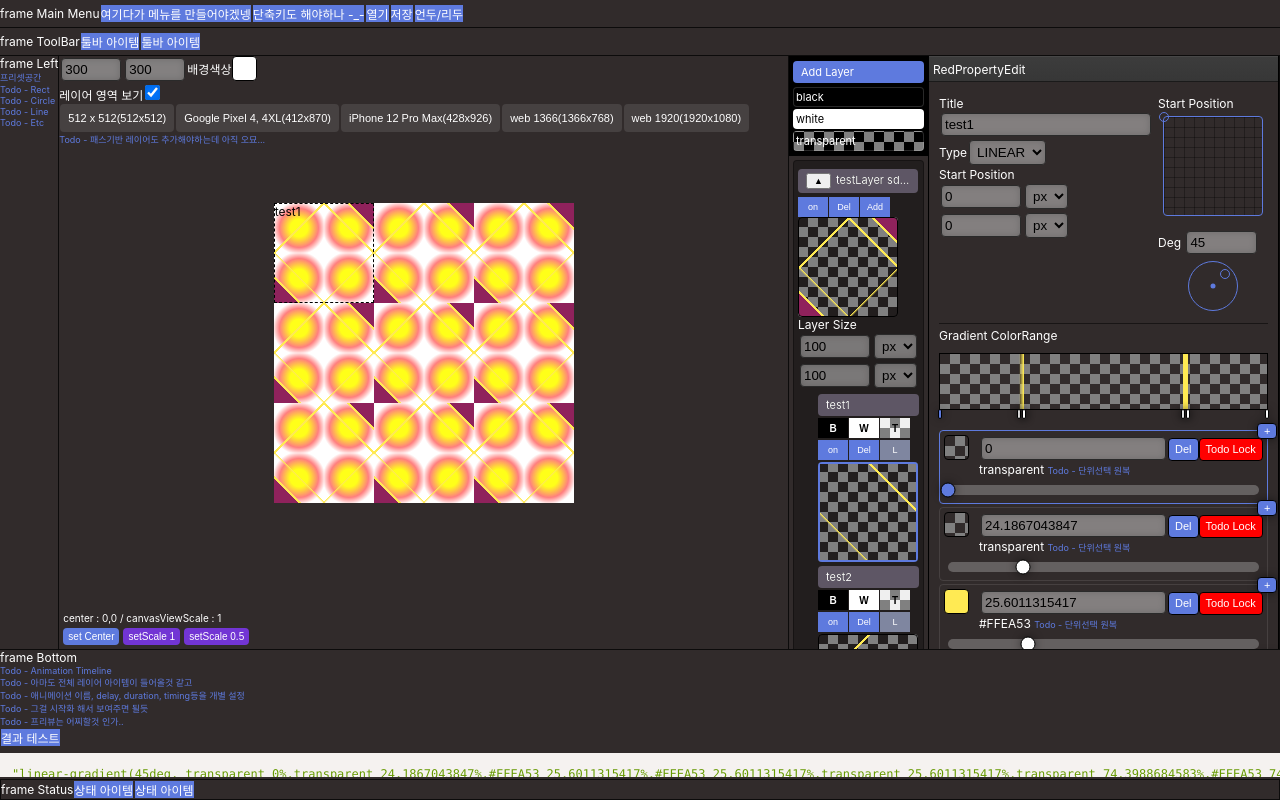
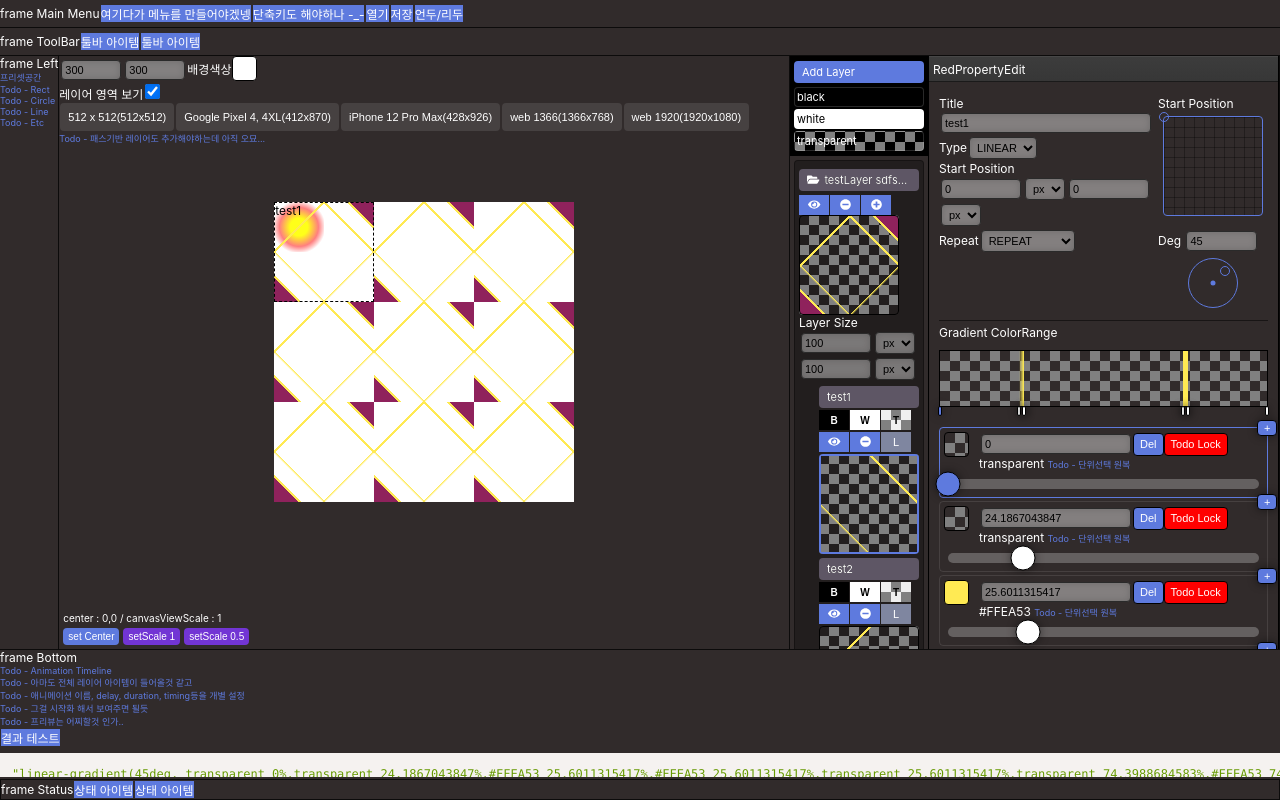
Before and after one commit to redcamel/RedGradient, a React (Create React App) app: page / in a window 1280 px wide. Built offline with nearby package versions, Linux system fonts and the light colour scheme.

Commit message:
- repeat 개념추가

```diff
--- a/src/App.css
+++ b/src/App.css
@@ -19,6 +19,7 @@ input, select {
     border-radius: 4px;
     outline: none;
     padding: 3px;
+    font-size: 11px;
     background: rgba(255, 255, 255, 0.4);
     border: 1px solid #2a2a2a;
     box-shadow: inset 0 0 7px rgba(0, 0, 0, 0.16);
@@ -176,7 +177,7 @@ input, select {
     width: 30px;
     height: 20px;
     background: #7f86a0;
-    font-size: 9px;
+    font-size: 11px;
     color: #fff;
     outline: none;
     border: 0
@@ -190,7 +191,7 @@ input, select {
     width: 30px;
     height: 20px;
     background: #5e7ade;
-    font-size: 9px;
+    font-size: 11px;
     color: #fff;
     outline: none;
     border: 0;
@@ -207,7 +208,7 @@ input, select {
     width: 30px;
     height: 20px;
     background: #5e7ade;
-    font-size: 9px;
+    font-size: 11px;
     color: #fff;
     outline: none;
     border: 0;
@@ -224,7 +225,7 @@ input, select {
     width: 30px;
     height: 20px;
     background: #5e7ade;
-    font-size: 9px;
+    font-size: 11px;
     color: #fff;
     outline: none;
     border: 0;
@@ -233,8 +234,8 @@ input, select {
     transition: background 0.2s;
 }
 
-.layerVisible:hover, .layerDel:hover {
-    background: red;
+.layerVisible:hover, .layerDel:hover, .layerAdd:hover {
+    background: #191e3e;
 }
 
 .layerItemTitle {
--- a/src/App.js
+++ b/src/App.js
@@ -26,6 +26,7 @@ class App extends React.Component {
             {
               title: 'test1',
               type: 'linear-gradient',
+              repeatType: 'repeat',
               deg: 45,
               visible: true,
               position: {x: 0, xUnit: 'px', y: 0, yUnit: 'px'},
@@ -45,6 +46,7 @@ class App extends React.Component {
             {
               title: 'test2',
               type: 'linear-gradient',
+              repeatType: 'repeat',
               deg: -45,
               visible: true,
               position: {x: 0, xUnit: 'px', y: 0, yUnit: 'px'},
@@ -64,6 +66,7 @@ class App extends React.Component {
             {
               title: 'test3',
               type: 'linear-gradient',
+              repeatType: 'repeat',
               deg: 45,
               visible: true,
               position: {x: 0, xUnit: 'px', y: 0, yUnit: 'px'},
@@ -91,6 +94,7 @@ class App extends React.Component {
             {
               title: 'test',
               type: 'radial-gradient',
+              repeatType: 'no-repeat',
               deg: 45,
               visible: true,
               position: {x: 0, xUnit: 'px', y: 0, yUnit: 'px'},
--- a/src/editor/DataItem.js
+++ b/src/editor/DataItem.js
@@ -4,6 +4,7 @@ function DataItem() {
   return {
     title: `gradient${uuid++}`,
     type: 'linear-gradient',
+    repeatType: 'repeat',
     deg: 90,
     visible: true,
     position: {x: 0, xUnit: '%', y: 0, yUnit: '%'},
--- /dev/null
+++ b/src/editor/REPEAT_TYPE.js
@@ -0,0 +1,9 @@
+const REPEAT_TYPE = {
+  REPEAT_X: 'repeat-x',
+  REPEAT_Y: 'repeat-y',
+  REPEAT: 'repeat',
+  SPACE: 'space',
+  ROUND: 'round',
+  NO_REPEAT: 'no-repeat'
+};
+export default REPEAT_TYPE;
--- a/src/editor/canvas/RedCanvas.jsx
+++ b/src/editor/canvas/RedCanvas.jsx
@@ -65,8 +65,8 @@ class RedCanvas extends React.Component {
           e = e.nativeEvent;
           style.canvas.transition = '';
           this.setState({
-            canvasViewOffsetX : this.state.canvasViewOffsetX + e.movementX,
-            canvasViewOffsetY : this.state.canvasViewOffsetY + e.movementY
+            canvasViewOffsetX: this.state.canvasViewOffsetX + e.movementX,
+            canvasViewOffsetY: this.state.canvasViewOffsetY + e.movementY
           });
           document.body.style.cursor = 'move';
           console.log(e);
--- a/src/editor/layer/RedLayer.jsx
+++ b/src/editor/layer/RedLayer.jsx
@@ -5,9 +5,13 @@ import RedNumber from "../../core/RedNumber.jsx";
 import RedSelect from "../../core/RedSelect.jsx";
 import DataLayer from "../DataLayer";
 import RedLayerSubItem from "./RedLayerSubItem.jsx";
+import {FontAwesomeIcon} from '@fortawesome/react-fontawesome'
+import {faEye, faEyeSlash, faFolder, faFolderOpen, faMinusCircle, faPlusCircle} from '@fortawesome/free-solid-svg-icons'
+import REPEAT_TYPE from "../REPEAT_TYPE.js";
 
 const SIZE = 100;
 
+//TODO - 여기 정리해야함
 class RedLayer extends React.Component {
   constructor(props) {
     super(props);
@@ -65,23 +69,23 @@ class RedLayer extends React.Component {
                 whiteSpace: 'nowrap'
               }}
             >
-              <button
+              <FontAwesomeIcon
+                icon={layer.openYn ? faFolderOpen : faFolder}
                 style={{
-                  fontSize: '9px',
-                  marginRight: '5px', cursor: 'pointer',
-                  transform: `rotate(${layer.openYn ? 0 : 180}deg)`
+                  fontSize: '11px',
+                  marginRight: '5px', cursor: 'pointer'
                 }}
                 onClick={() => {
                   layer.openYn = !layer.openYn
                   rootComponent.setState({})
-                }}
-              >▲
-              </button>
+                }}/>
               {layer.title}
             </div>
             <div>
               <button className={'layerVisible'}
-                      onClick={() => this._toggleVisible(layer)}>{layer.visible ? 'on' : 'off'}</button>
+                      onClick={() => this._toggleVisible(layer)}>
+                <FontAwesomeIcon icon={layer.visible ? faEye : faEyeSlash}/>
+              </button>
               <button className={'layerDel'}
                       onClick={e => {
                         e.stopPropagation();
@@ -90,7 +94,7 @@ class RedLayer extends React.Component {
                         if (!layers.length) layers.push(new DataLayer());
                         rootComponent.setState({activeLayer: targetLayer, activeSubData: targetLayer['items'][0]});
                       }}
-              >Del
+              ><FontAwesomeIcon icon={faMinusCircle}/>
               </button>
               <button className={'layerAdd'}
                       onClick={e => {
@@ -98,7 +102,7 @@ class RedLayer extends React.Component {
                         layer.items.splice(0, 0, new DataItem());
                         rootComponent.setState({activeSubData: layer.items[0]});
                       }}
-              >Add
+              ><FontAwesomeIcon icon={faPlusCircle}/>
               </button>
             </div>
             <div
@@ -167,25 +171,17 @@ RedLayer.calcGradientItem = (data, checkVisible, layer) => {
   if (checkVisible && !data['visible']) return 'linear-gradient(45deg, transparent,transparent )';
   if (layer && !layer['visible']) return 'linear-gradient(45deg, transparent,transparent )';
   //TODO - 여기정리
-  // console.log('layer', data, checkVisible, layer);
-  let gradients;
-  if (data['type'] === GRADIENT_TYPE.LINEAR) {
-    gradients = data['colorList'].map(v => {
-      let colorRangeTxt = v['range'] === undefined ? '' : `${v['range']}%`;
-      return `${v['color']} ${colorRangeTxt}`;
-    });
-    let positionTxt = data['position'] ? ` ${data['position']['x']}${data['position']['xUnit']} ${data['position']['y']}${data['position']['yUnit']}` : '';
-    let sizeTxt = layer['size'] ? ` ${layer['size']['w']}${layer['size']['wUnit']} ${layer['size']['h']}${layer['size']['hUnit']}` : '';
-    return `${data['type']}(${data['deg']}deg, ${gradients}) ${positionTxt} / ${sizeTxt}`;
-  } else {
-    gradients = data['colorList'].map(v => {
-      let colorRangeTxt = v['range'] === undefined ? '' : `${v['range']}%`;
-      return `${v['color']} ${colorRangeTxt}`;
-    });
-    let positionTxt = data['position'] ? ` ${data['position']['x']}${data['position']['xUnit']} ${data['position']['y']}${data['position']['yUnit']}` : '';
-    let sizeTxt = layer['size'] ? ` ${layer['size']['w']}${layer['size']['wUnit']} ${layer['size']['h']}${layer['size']['hUnit']}` : '';
-    return `${data['type']}(${gradients}) ${positionTxt} / ${sizeTxt}`;
-  }
+  const gradients = data['colorList'].map(v => {
+    let colorRangeTxt = v['range'] === undefined ? '' : `${v['range']}%`;
+    return `${v['color']} ${colorRangeTxt}`;
+  });
+  const positionTxt = data['position'] ? ` ${data['position']['x']}${data['position']['xUnit']} ${data['position']['y']}${data['position']['yUnit']}` : '';
+  const sizeTxt = layer['size'] ? ` ${layer['size']['w']}${layer['size']['wUnit']} ${layer['size']['h']}${layer['size']['hUnit']}` : '';
+  const repeatTxt = data['repeatType'] === REPEAT_TYPE.REPEAT ? '' : data['repeatType']
+  let result
+  if (data['type'] === GRADIENT_TYPE.LINEAR) result = `${data['type']}(${data['deg']}deg, ${gradients}) ${positionTxt} / ${sizeTxt} ${repeatTxt}`;
+  else result = `${data['type']}(${gradients}) ${positionTxt} / ${sizeTxt} ${repeatTxt}`;
+  return result
 };
 export default RedLayer;
 const style = {
--- a/src/editor/layer/RedLayerSubItem.jsx
+++ b/src/editor/layer/RedLayerSubItem.jsx
@@ -1,6 +1,8 @@
 import React from "react";
 import DataItem from "../DataItem";
 import RedLayer from "./RedLayer.jsx";
+import {faEye, faEyeSlash, faMinusCircle} from '@fortawesome/free-solid-svg-icons'
+import {FontAwesomeIcon} from "@fortawesome/react-fontawesome";
 
 const SIZE_MARGIN = 20;
 const SIZE = 120;
@@ -40,7 +42,8 @@ class RedLayerSubItem extends React.Component {
       </div>
       <div style={{margin: '2px 2px 2px 20px'}}>
         <button className={'layerVisible'}
-                onClick={() => this._toggleVisible(item)}>{item.visible ? 'on' : 'off'}</button>
+                onClick={() => this._toggleVisible(item)}><FontAwesomeIcon icon={item.visible ? faEye : faEyeSlash}/>
+        </button>
         <button className={'layerDel'}
                 onClick={e => {
                   e.stopPropagation();
@@ -50,9 +53,10 @@ class RedLayerSubItem extends React.Component {
                     layer.items.push(new DataItem());
                     idx = 0;
                   }
+                  if (!layer.items[idx]) idx = idx - 1
                   rootComponent.setState({activeSubData: layer.items[idx]});
                 }}
-        >Del
+        ><FontAwesomeIcon icon={faMinusCircle}/>
         </button>
         <button className={'layerType'}>{item.type.charAt(0).toUpperCase()}</button>
       </div>
@@ -70,7 +74,10 @@ class RedLayerSubItem extends React.Component {
         onClick={() => rootComponent.setState({activeLayer: layer, activeSubData: item})}
       >
         <div className={'layerItem'}
-             style={{background: `${RedLayer.calcGradientItem(item, false, layer)},${this.state.layerBgColor}`}}/>
+             style={{
+               background: `${RedLayer.calcGradientItem(item, false, layer)},${this.state.layerBgColor}`
+             }}
+        />
 
         <div style={activeSubDataYn ? style.activeLine : style.deActiveLine}/>
       </div>
--- a/src/editor/property/RedGradientColorItem.jsx
+++ b/src/editor/property/RedGradientColorItem.jsx
@@ -185,10 +185,10 @@ const style = {
   },
   ball: {
     position: 'absolute',
-    height: '15px',
+    height: '25px',
     top: '50%',
     borderRadius: '50%',
-    width: '15px',
+    width: '25px',
     border: '1px solid #000',
     transform: `translate(-50%,-50%)`,
     textAlign: 'center',
--- a/src/editor/property/RedPropertyEdit.jsx
+++ b/src/editor/property/RedPropertyEdit.jsx
@@ -8,6 +8,7 @@ import RedPropertyPositionEditByMouse from "./RedPropertyPositionEditByMouse.jsx
 import RedPropertyTypeEdit from "./RedPropertyTypeEdit.jsx";
 import RedPropertyPositionEdit from "./RedPropertyPositionEdit.jsx";
 import RedPropertyDegreeEdit from "./RedPropertyDegreeEdit.jsx";
+import RedPropertyRepeatEdit from "./RedPropertyRepeatEdit.jsx";
 
 class RedPropertyEdit extends React.Component {
   render() {
@@ -30,6 +31,7 @@ class RedPropertyEdit extends React.Component {
               }}/>
               <RedPropertyTypeEdit rootComponent={rootComponent}/>
               <RedPropertyPositionEdit rootComponent={rootComponent}/>
+              <RedPropertyRepeatEdit rootComponent={rootComponent}/>
             </div>
             <div>
               <div>Start Position</div>
--- /dev/null
+++ b/src/editor/property/RedPropertyRepeatEdit.jsx
@@ -0,0 +1,27 @@
+import React from "react";
+import RedSelect from "../../core/RedSelect.jsx";
+import REPEAT_TYPE from "../REPEAT_TYPE.js";
+
+class RedPropertyRepeatEdit extends React.Component {
+  constructor(props) {
+    super(props);
+  }
+
+  render() {
+    const rootComponent = this.props.rootComponent;
+    const rootComponentState = rootComponent.state;
+    const activeSubData = rootComponentState.activeSubData;
+    return <div>
+      Repeat
+      <RedSelect
+        value={activeSubData['repeatType'].replace('-', '_').toUpperCase()}
+        options={Object.keys(REPEAT_TYPE)}
+        HD_change={e => {
+          activeSubData['repeatType'] = REPEAT_TYPE[e.target.value];
+          rootComponent.setState({});
+        }}/>
+    </div>;
+  }
+}
+
+export default RedPropertyRepeatEdit;
```
Also changed, not shown: 13 other files (tests, documents, lock files or other folders).
